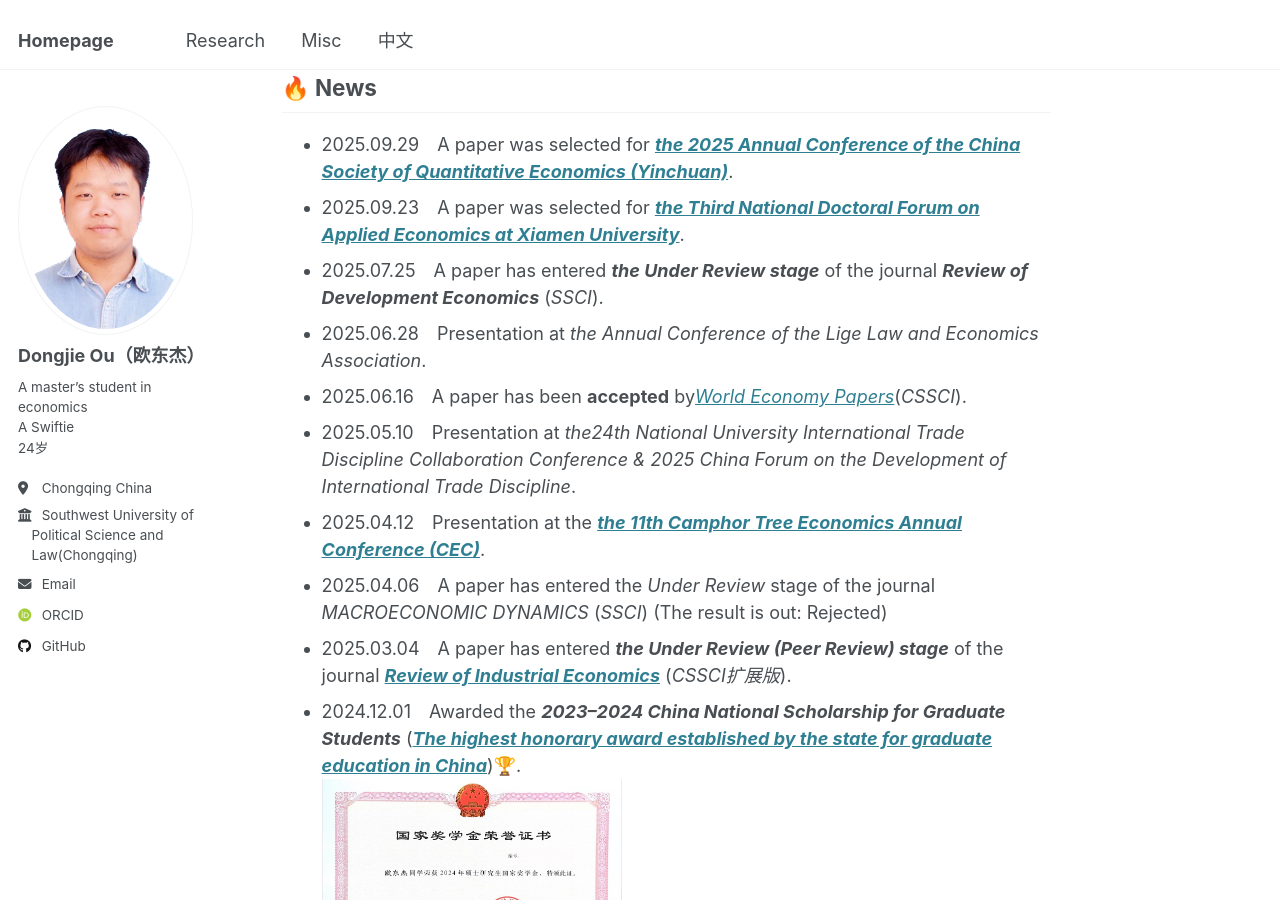
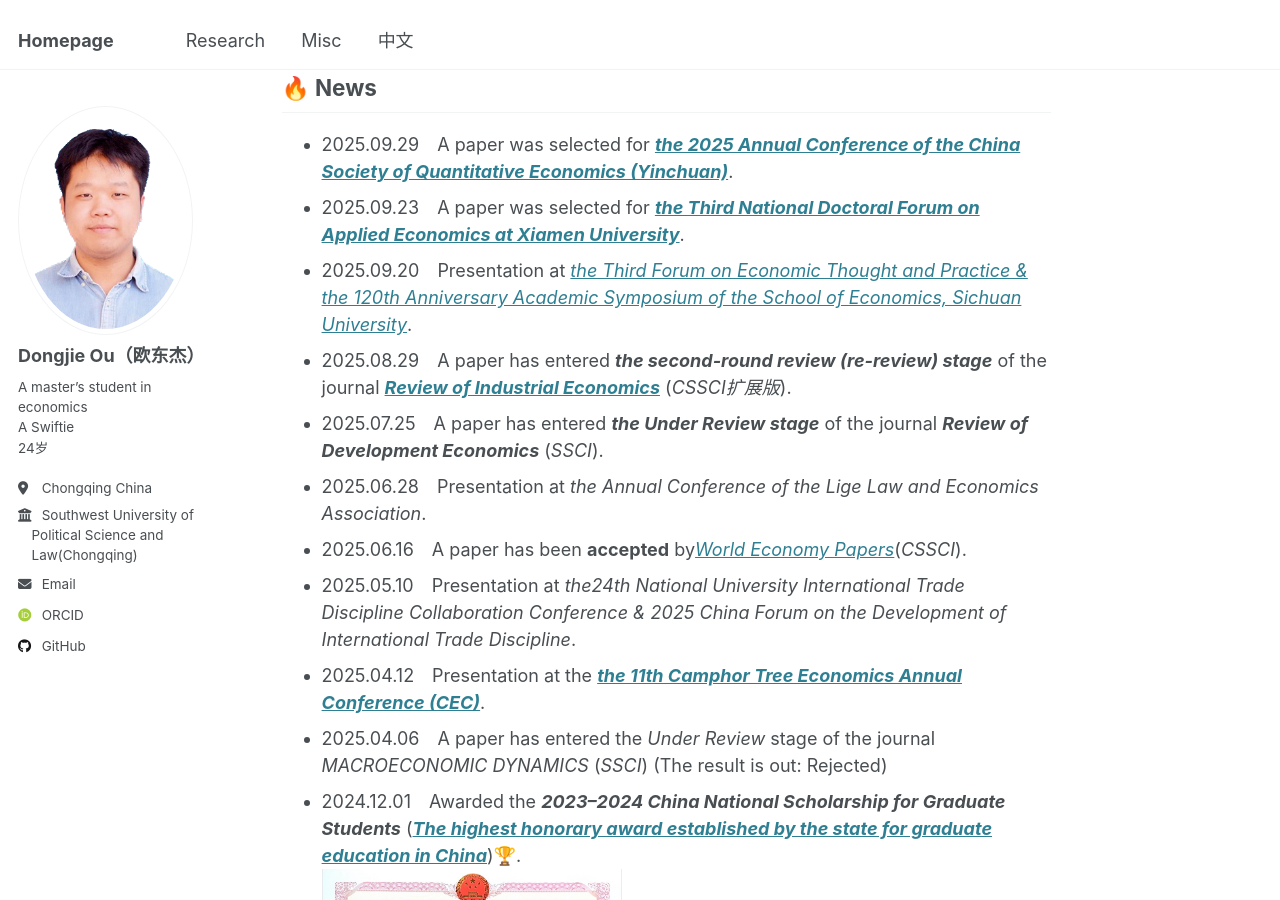
Before and after one commit to oudongjie2001/oudongjie2001.github.io, a Jekyll site: the page built from _pages/about.md, in a window 1280 px wide and 900 px high, scrolled down 508 px. Built offline with Jekyll 4.4.1, drawn with Linux system fonts in a browser that asks for light colours; some web fonts are replaced.

Commit message:
Update about.md

```diff
--- a/_pages/about.md
+++ b/_pages/about.md
@@ -15,13 +15,14 @@ I am an optimistic idealist. Outside of my academic life, I enjoy music, hiking
 ## 🔥 News
 - 2025.09.29&emsp;A paper was selected for [***the 2025 Annual Conference of the China Society of Quantitative Economics (Yinchuan)***](https://mp.weixin.qq.com/s/yVCwO5t8oTkO5bTD64NLXg).
 - 2025.09.23&emsp;A paper was selected for [***the Third National Doctoral Forum on Applied Economics at Xiamen University***](https://conf.xmu.edu.cn/AppEconPhD/).
+- 2025.09.20&emsp;Presentation at [*the Third Forum on Economic Thought and Practice & the 120th Anniversary Academic Symposium of the School of Economics, Sichuan University*](https://mp.weixin.qq.com/s/qOUgpa5Wn1lvUhRSv4Bmqg).
+- 2025.08.29&emsp;A paper has entered ***the second-round review (re-review) stage*** of the journal [***Review of Industrial Economics***](https://xdch.cbpt.cnki.net/WKG/WebPublication/index.aspx?mid=xdch) (*CSSCI扩展版*).
 - 2025.07.25&emsp;A paper has entered ***the Under Review stage*** of the journal ***Review of Development Economics*** (*SSCI*).
 - 2025.06.28&emsp;Presentation at *the Annual Conference of the Lige Law and Economics Association*.
 - 2025.06.16&emsp;A paper has been **accepted** by[*World Economy Papers*](http://sjjjwh.magtech.com.cn/CN/0488-6364/home.shtml)(*CSSCI*).
 - 2025.05.10&emsp;Presentation at *the24th National University International Trade Discipline Collaboration Conference & 2025 China Forum on the Development of International Trade Discipline*.
 - 2025.04.12&emsp;Presentation at the [***the 11th Camphor Tree Economics Annual Conference (CEC)***](https://mp.weixin.qq.com/s/j_BLWAedV5WkCToqnIyCRQ).
 - 2025.04.06&emsp;A paper has entered the *Under Review* stage of the journal *MACROECONOMIC DYNAMICS* (*SSCI*) (The result is out: Rejected)
-- 2025.03.04&emsp;A paper has entered ***the Under Review (Peer Review) stage*** of the journal [***Review of Industrial Economics***](https://xdch.cbpt.cnki.net/WKG/WebPublication/index.aspx?mid=xdch) (*CSSCI扩展版*).
 - 2024.12.01&emsp;Awarded the ***2023–2024 China National Scholarship for Graduate Students*** ([***The highest honorary award established by the state for graduate education in China***](https://www.gov.cn/fuwu/2014-06/11/content_2698545.htm))🏆.
   <div style="display: flex; align-items: center; gap: 15px;">
     <img src='/images/National Scholarship.png' style='width: 300px; height: auto;'></div>
```
